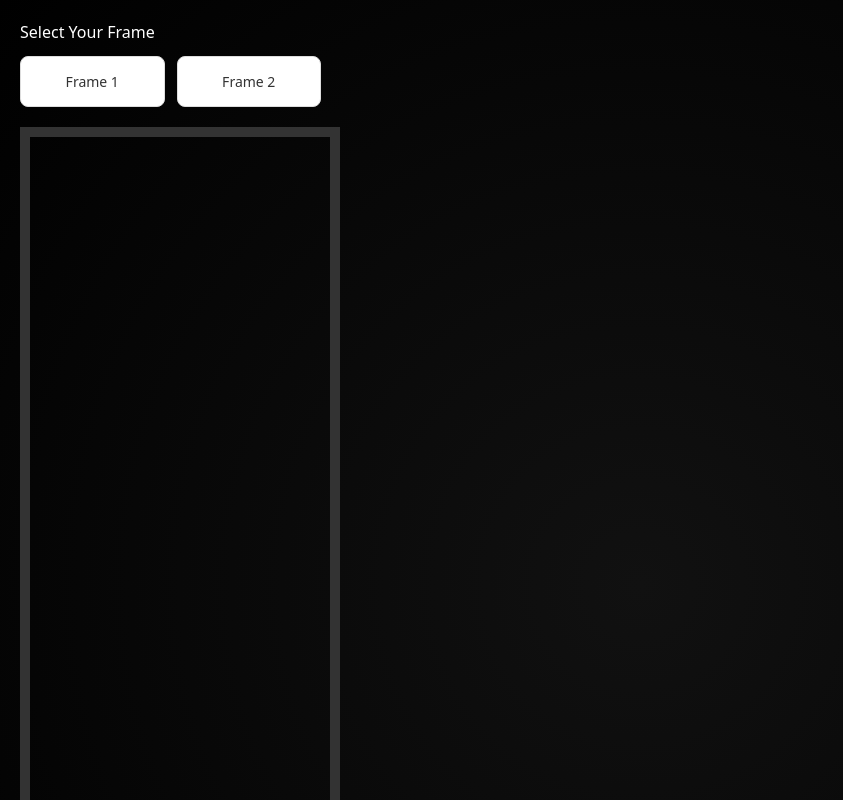
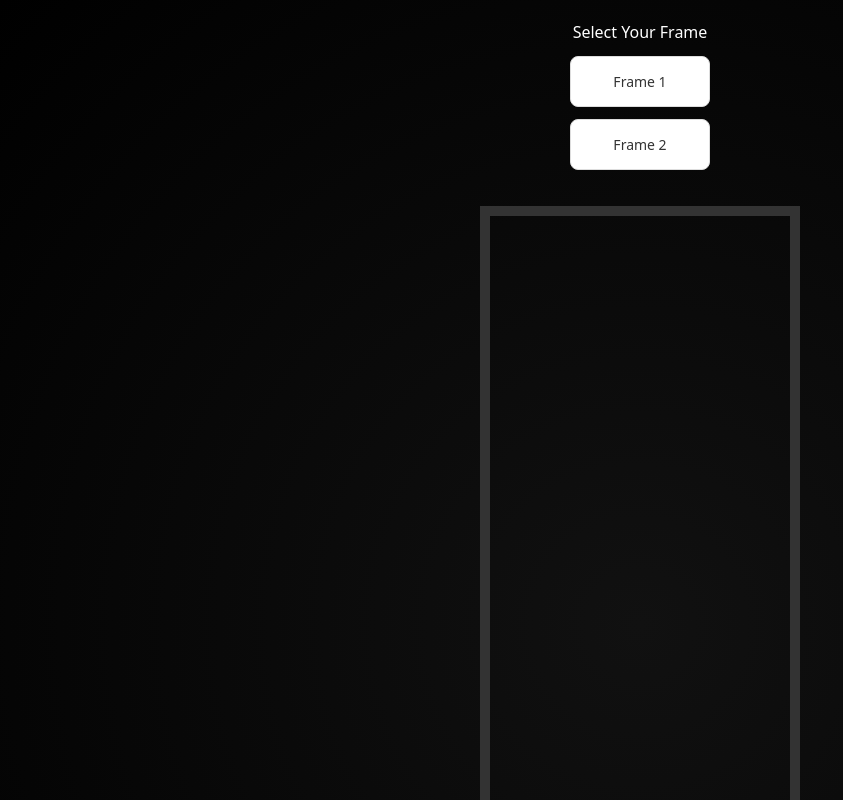
Before and after one commit to mardysonjustin/DearMemory, a Next.js app: page /frame in a window 1280 px wide. Shown: the top 800 px of the page, without its empty margins (0-843 px from the left). Built offline with nearby package versions, Linux system fonts and the light colour scheme.

Commit message:
ui change

```diff
--- a/pages/frame.js
+++ b/pages/frame.js
@@ -172,7 +172,16 @@ export default function FramePage() {
   };
 
   return (
-    <div style={{ padding: "20px" }}>
+    <div
+      style={{
+        minHeight: "100vh",
+        display: "flex",
+        flexDirection: "column",
+        alignItems: "center",
+        justifyContent: "center",
+        padding: "20px",
+      }}
+    >
       <h1>Select Your Frame</h1>
 
       {availableFrames.length > 0 && (
```
Also changed, not shown: public/frames/avoframe.png (deleted).
